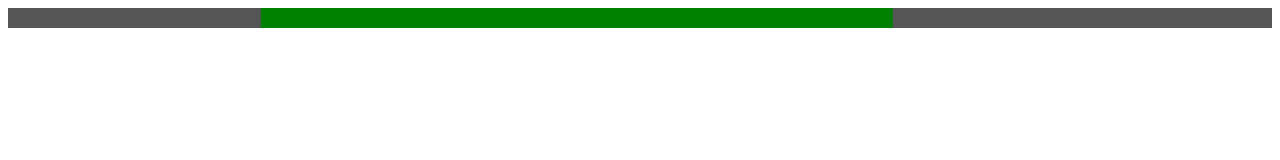
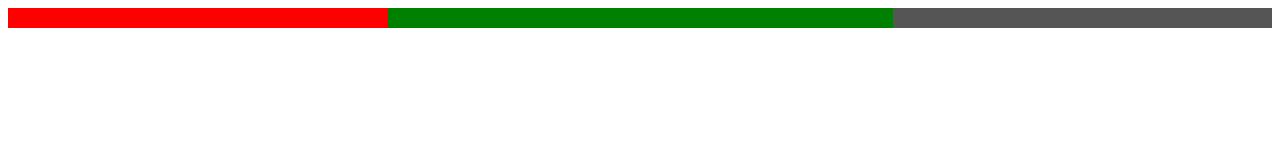
Before and after one commit to acigna/responsivescrollbarjs, a plain HTML site: page index.html in a window 1280 px wide. Drawn offline with Linux system fonts and the light colour scheme.

Commit message:
Added a red bar as example.

```diff
--- a/index.html
+++ b/index.html
@@ -17,6 +17,12 @@
 		percentage: 50,
 		offset: 20
 	});
+
+	linBarObj.addBar({
+		style: {fill: "red"},
+		percentage: 30,
+		offset: 0
+	});
 </script>
 </body>
 </html>
```
